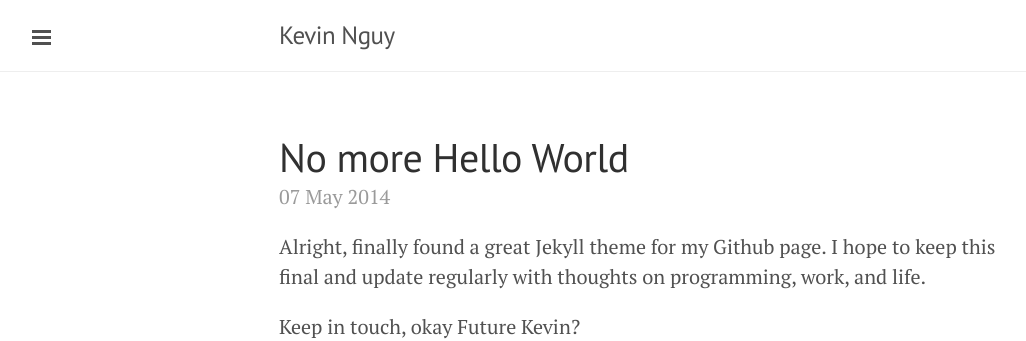
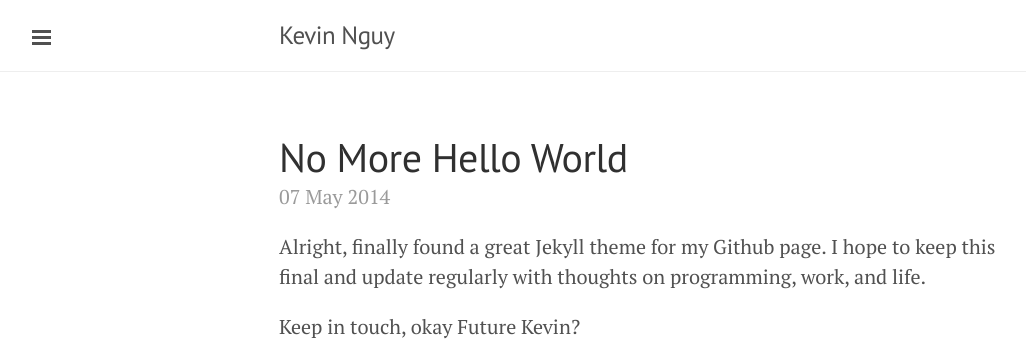
Before and after one commit to kevinnguy/kevinnguy.github.com, a Jekyll site: the page built from _posts/2014-05-07-no-more-hello-world.md, in a window 1280 px wide. Shown: the top 341 px of the page, without its empty margins (1-1027 px from the left). Built offline with Jekyll 4.4.1, drawn with Linux system fonts in a browser that asks for light colours; Markdown is read by kramdown in place of the engine named in the settings.

```diff
--- a/_posts/2014-05-07-no-more-hello-world.md
+++ b/_posts/2014-05-07-no-more-hello-world.md
@@ -1,6 +1,6 @@
 ---
 layout: post
-title: No more Hello World
+title: No More Hello World
 description: ""
 category:
 tags: []
@@ -9,4 +9,5 @@ tags: []
 Alright, finally found a great Jekyll theme for my Github page. I hope to keep this final and update regularly with thoughts on programming, work, and life.
 
 Keep in touch, okay Future Kevin?
+
 - Soon To Be Past Kevin
```
